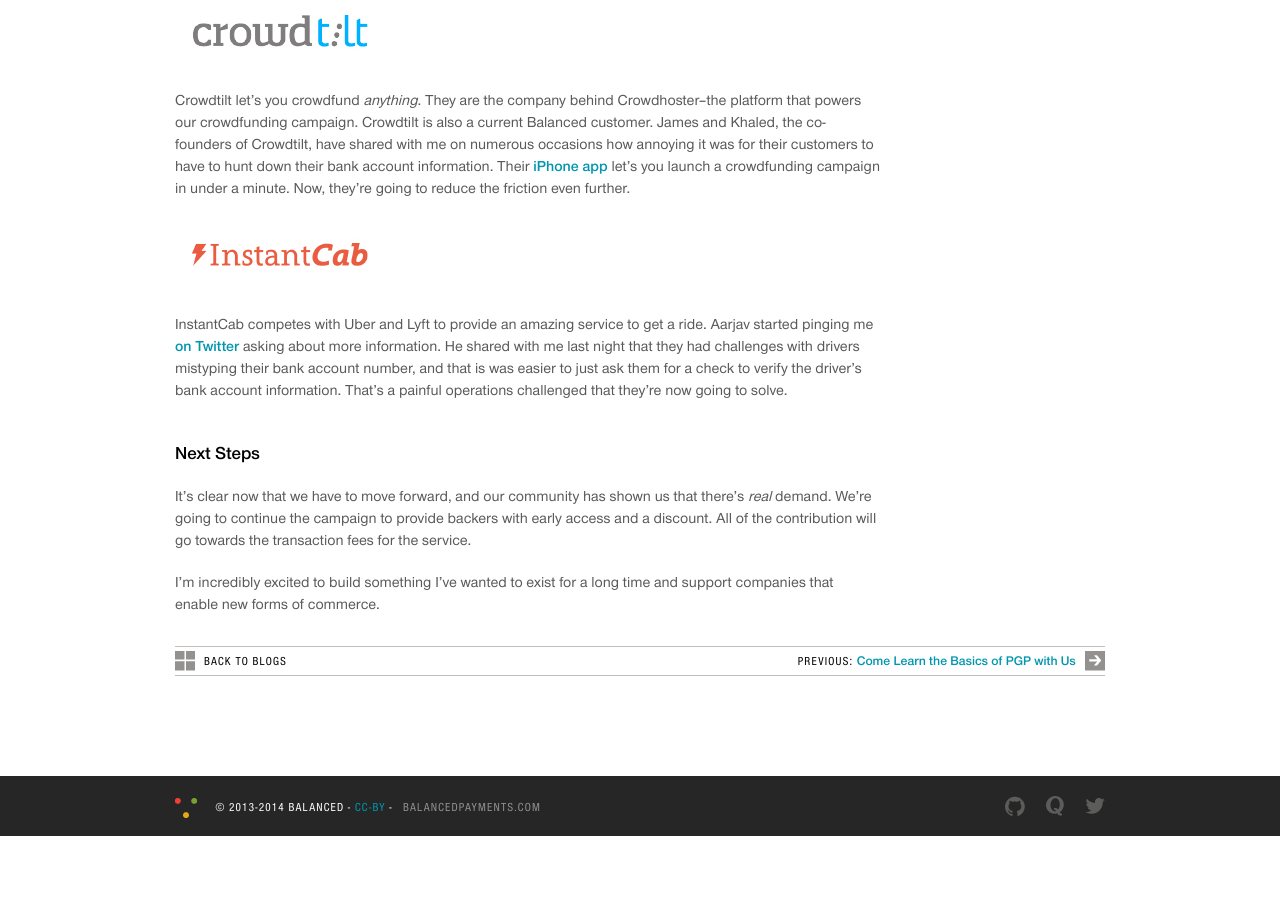
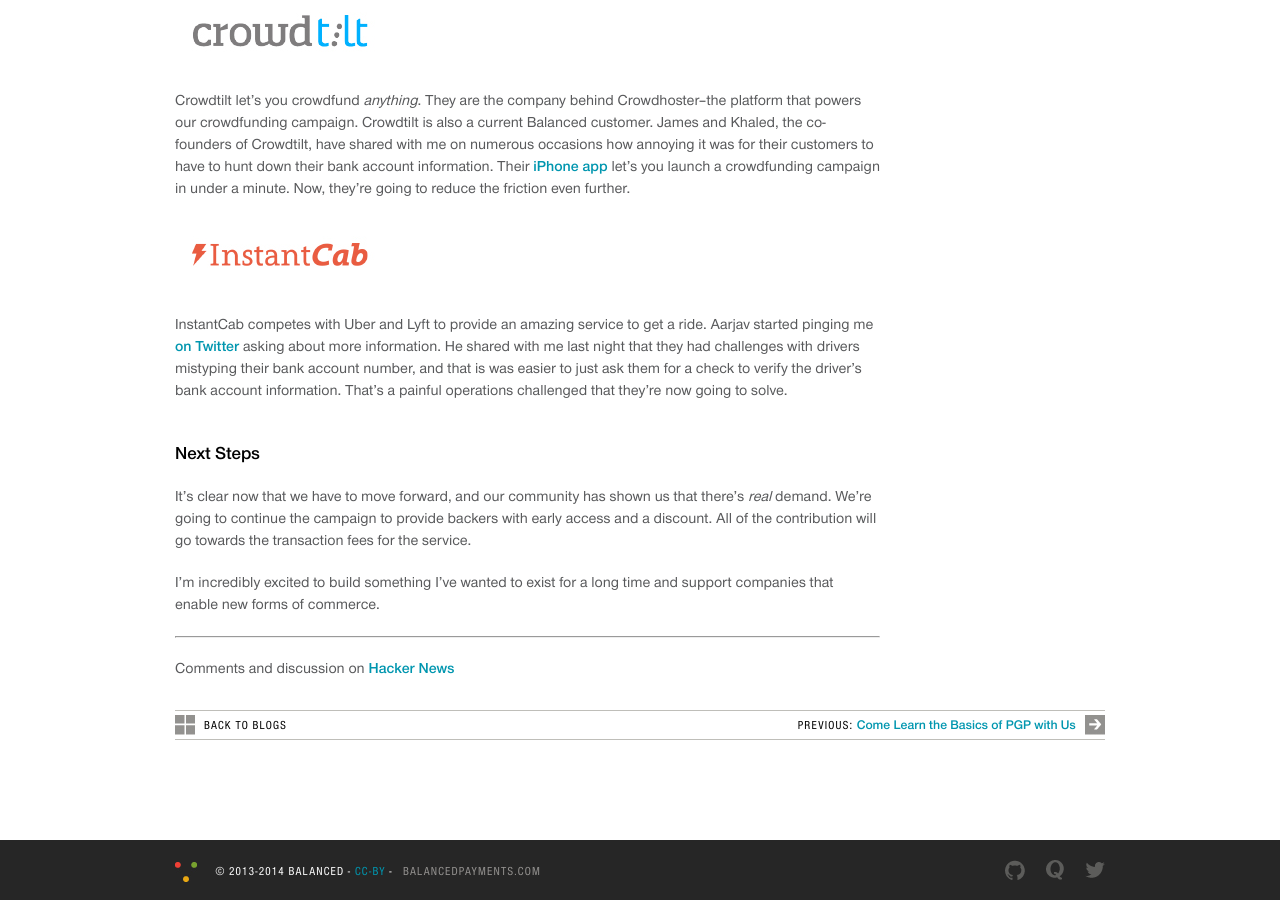
Before and after one commit to balanced/balanced.github.com, a Jekyll site: the page built from _posts/2014-01-22-push-to-cards.md, in a window 1280 px wide and 900 px high, scrolled down 2613 px. Built offline with Jekyll 4.4.1, drawn with Linux system fonts in a browser that asks for light colours; nearby versions of some CDN libraries; before the commit the page ends 3449 px from its top, so only the background shows below that.

Commit message:
Update 2014-01-22-push-to-cards.md

```diff
--- a/_posts/2014-01-22-push-to-cards.md
+++ b/_posts/2014-01-22-push-to-cards.md
@@ -111,3 +111,7 @@
 
 I'm incredibly excited to build something I've wanted to exist for a long time
 and support companies that enable new forms of commerce.
+
+----
+
+Comments and discussion on [Hacker News](https://news.ycombinator.com/item?id=7105416)
```
